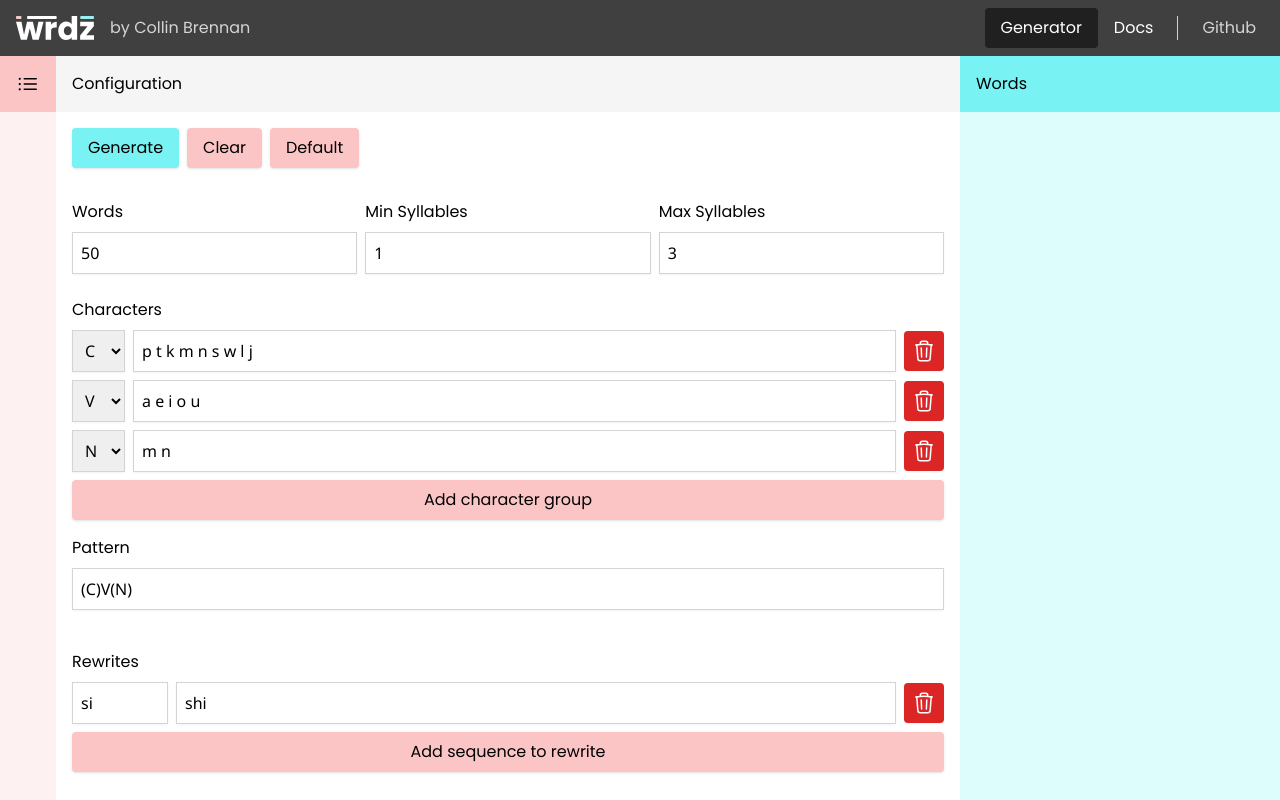
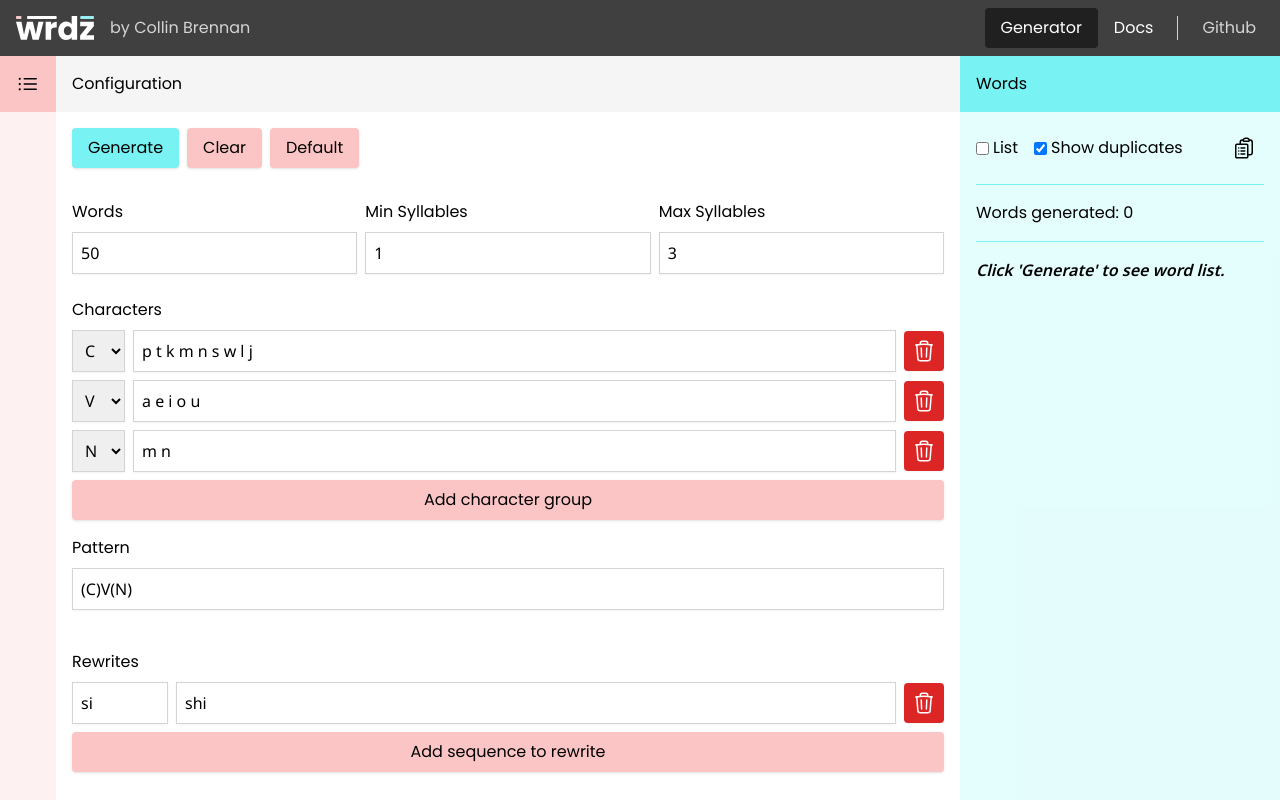
Before and after one commit to CollinBrennan/word-generator, a React (Vite) app: page / in a window 1280 px wide. Built offline with nearby package versions, Linux system fonts and the light colour scheme.

Commit message:
Added output options to address #2

```diff
--- a/src/pages/Home.tsx
+++ b/src/pages/Home.tsx
@@ -1,9 +1,21 @@
 import { useState } from 'react'
 import Form from '../components/Form'
 import { generateWordList } from '../generate'
+import { ClipboardDocumentListIcon } from '@heroicons/react/24/outline'
 
 function Home() {
   const [wordList, setWordList] = useState<string[]>([])
+  const [showingDuplicates, setShowingDuplicates] = useState(true)
+  const [showingAsList, setShowingAsList] = useState(false)
+
+  const wordListNoDuplicates = [...new Set(wordList)]
+  const outputText = (showingDuplicates ? wordList : wordListNoDuplicates).join(
+    showingAsList ? '\n' : ' '
+  )
+
+  function handleWriteToClipboard() {
+    navigator.clipboard.writeText(outputText)
+  }
 
   return (
     <div className="flex flex-col md:flex-row">
@@ -11,14 +23,60 @@ function Home() {
         <Form onSubmit={(data) => setWordList(generateWordList(data))} />
       </div>
 
-      <div className="flex flex-col bg-primary/25 md:w-1/4">
+      <div className="flex flex-col bg-primary/20 md:w-1/4">
         <h1 className="bg-primary p-4">Words</h1>
         <div className="md:h-[calc(100vh-7rem)] overflow-y-auto p-4">
+          <div className="flex items-center justify-between">
+            <div className="flex gap-4">
+              <label className="flex items-center gap-1">
+                <input
+                  type="checkbox"
+                  onChange={() => setShowingAsList((prev) => !prev)}
+                  checked={showingAsList}
+                />
+                List
+              </label>
+
+              <label className="flex items-center gap-1">
+                <input
+                  type="checkbox"
+                  onChange={() => setShowingDuplicates((prev) => !prev)}
+                  checked={showingDuplicates}
+                />
+                Show duplicates
+              </label>
+            </div>
+
+            <div>
+              <button onClick={handleWriteToClipboard} className="p-2 group">
+                <ClipboardDocumentListIcon className="h-6 group-active:text-neutral-500" />
+              </button>
+            </div>
+          </div>
+
+          <div className="border-y border-primary py-4 my-4">
+            <p>
+              {`Words generated:
+              ${
+                showingDuplicates
+                  ? wordList.length
+                  : wordListNoDuplicates.length
+              }`}
+            </p>
+            {!showingDuplicates && (
+              <p>{`Duplicates removed: ${
+                wordList.length - wordListNoDuplicates.length
+              }`}</p>
+            )}
+          </div>
+
           <p className="whitespace-pre-line font-noto">
-            {wordList ? (
-              wordList.join('\n')
+            {wordList.length > 0 ? (
+              outputText
             ) : (
-              <span className="italic">Click generate to see word list.</span>
+              <span className="italic font-semibold">
+                Click 'Generate' to see word list.
+              </span>
             )}
           </p>
         </div>
```
